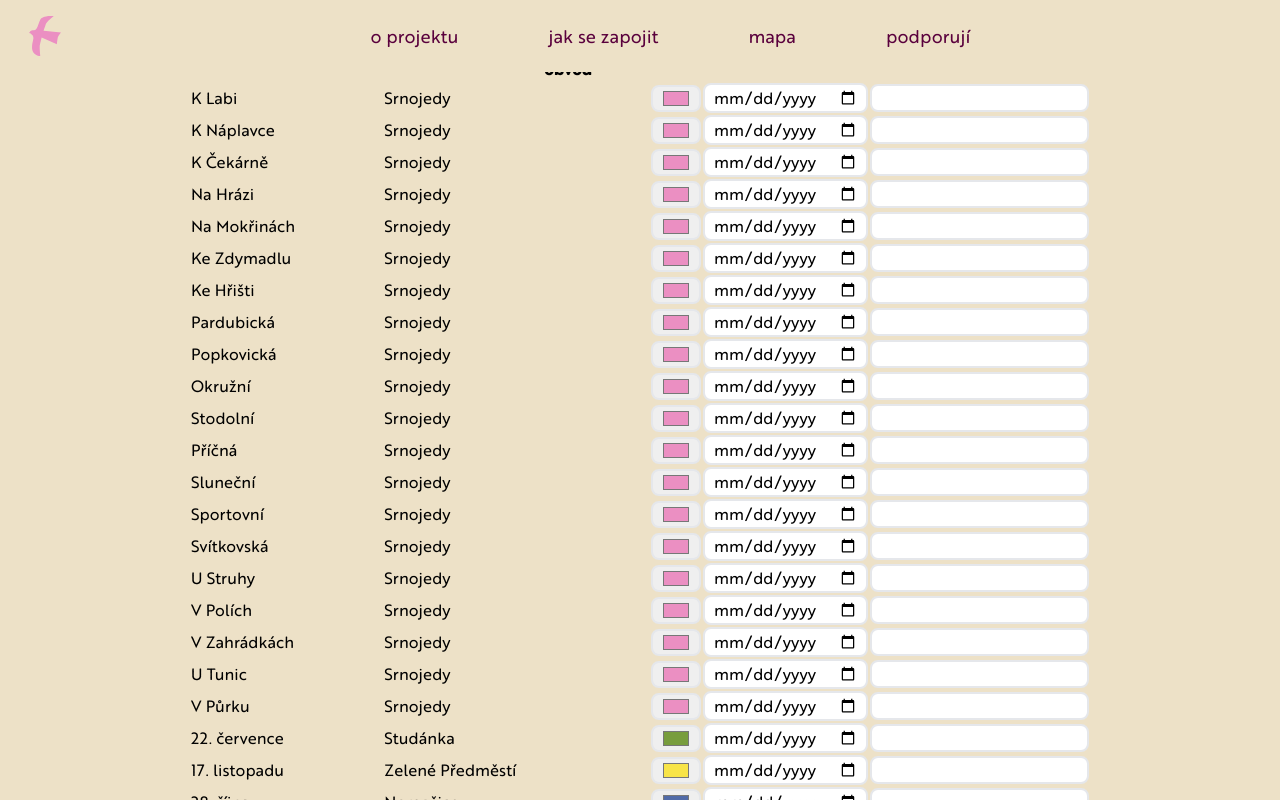
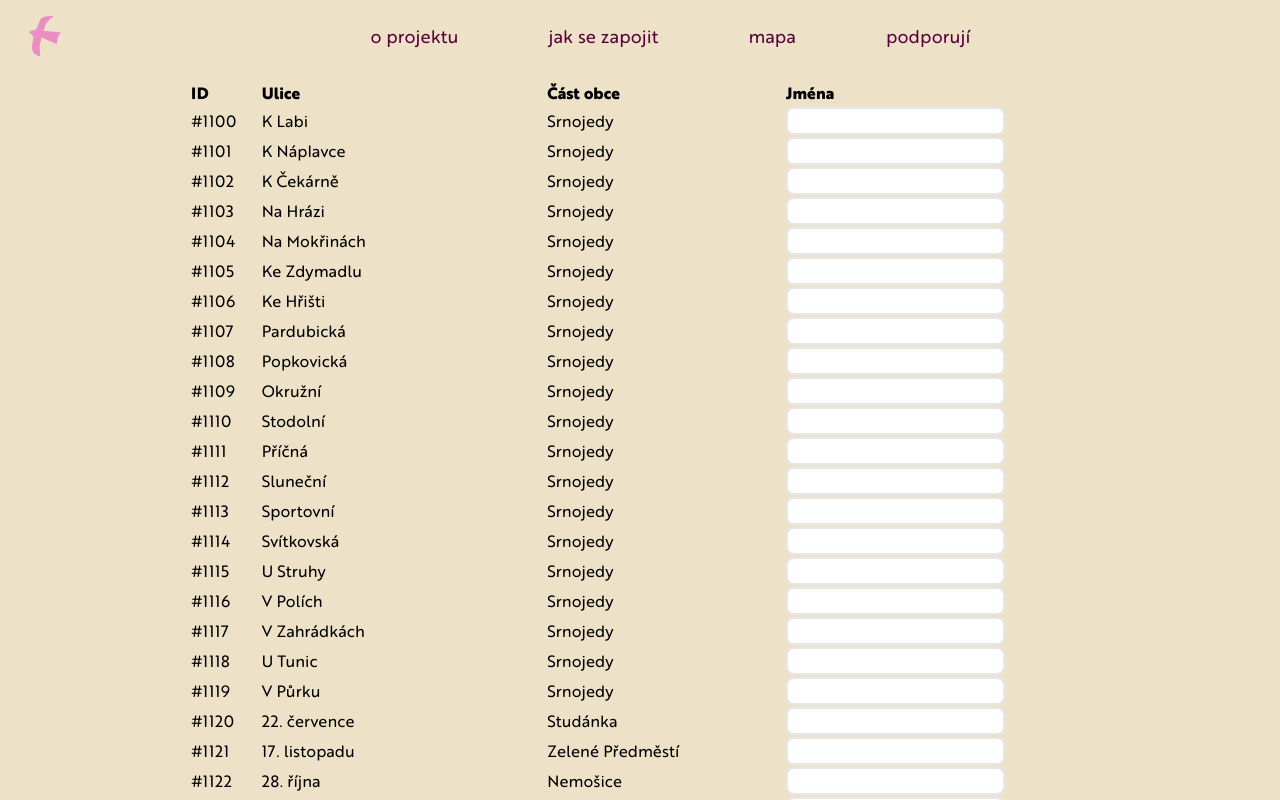
Before and after one commit to petrkucerak/modlitbyzaulice, a Next.js app: page /form in a window 1280 px wide. Shown: the top 800 px of the page. Built offline with nearby package versions, Linux system fonts and the light colour scheme.

Commit message:
Clean table

```diff
--- a/app/form/page.js
+++ b/app/form/page.js
@@ -7,7 +7,7 @@ export default function Home() {
   return (
     <Main>
       <Header />
-      <div className="flex flex-col w-[90vw] max-w-[900px]">
+      <div className="flex flex-col w-[90vw] max-w-[900px] mt-12">
         <Table />
       </div>
       <Footer />
--- a/components/table/row.js
+++ b/components/table/row.js
@@ -1,85 +1,19 @@
 "use client";
 import { useState } from "react";
 export default function Row({ newData, street }) {
-  function updateDate(key, date) {
-    // find element
-    let index = newData.findIndex(
-      (street) =>
-        street.street_name === key.street_name &&
-        street.borough_name === key.borough_name &&
-        street.district_name === key.district_name
-    );
-    // set new value
-    newData[index].date = date;
-  }
   function updateName(key, name) {
     // find element
-    let index = newData.findIndex(
-      (street) =>
-        street.street_name === key.street_name &&
-        street.borough_name === key.borough_name &&
-        street.district_name === key.district_name
-    );
+    let index = newData.findIndex((street) => street.unique_number === key);
     // set new value
     newData[index].name = name;
   }
 
-  function updateColor(key, color) {
-    // find element
-    let index = newData.findIndex(
-      (street) =>
-        street.street_name === key.street_name &&
-        street.borough_name === key.borough_name &&
-        street.district_name === key.district_name
-    );
-    // set new value
-    newData[index].color = color;
-  }
-
   const [name, setName] = useState(street.name);
-  const [date, setDate] = useState(street.date);
-  const [color, setColor] = useState(street.color);
   return (
     <tr>
+      <td>#{street.unique_number}</td>
       <td>{street.street_name}</td>
       <td>{street.district_name}</td>
-      <td>{street.borough_name}</td>
-      <td>
-        <input
-          type="color"
-          className="border-2 rounded-lg px-2"
-          value={color}
-          onChange={(e) => {
-            setColor(e.target.value),
-              updateColor(
-                {
-                  street_name: street.street_name,
-                  borough_name: street.borough_name,
-                  district_name: street.district_name,
-                },
-                e.target.value
-              );
-          }}
-        />
-      </td>
-      <td>
-        <input
-          type="date"
-          className="border-2 rounded-lg px-2"
-          value={date}
-          onChange={(e) => (
-            setDate(e.target.value),
-            updateDate(
-              {
-                street_name: street.street_name,
-                borough_name: street.borough_name,
-                district_name: street.district_name,
-              },
-              e.target.value
-            )
-          )}
-        />
-      </td>
       <td>
         <input
           type="text"
@@ -87,14 +21,7 @@ export default function Row({ newData, street }) {
           value={name}
           onChange={(e) => (
             setName(e.target.value),
-            updateName(
-              {
-                street_name: street.street_name,
-                borough_name: street.borough_name,
-                district_name: street.district_name,
-              },
-              e.target.value
-            )
+            updateName(street.unique_number, e.target.value)
           )}
         />
       </td>
--- a/components/table/table.js
+++ b/components/table/table.js
@@ -21,19 +21,17 @@ export default function Table() {
       <table className="w-full mt-8">
         <thead>
           <tr className="text-left">
+            <th>ID</th>
             <th>Ulice</th>
             <th>Část obce</th>
-            <th>Městský obvod</th>
-            <th>Barva</th>
-            <th>Datum</th>
-            <th>Jméno</th>
+            <th>Jména</th>
           </tr>
         </thead>
         <tbody>
           {streets.map((street) => {
             return (
               <Row
-                key={`${street.street_name}-${street.borough_name}-${street.district_name}`}
+                key={`${street.unique_number}`}
                 newData={newData}
                 street={street}
               />
```
